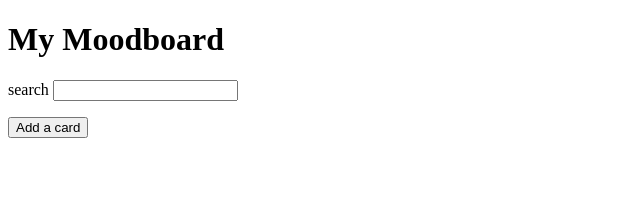
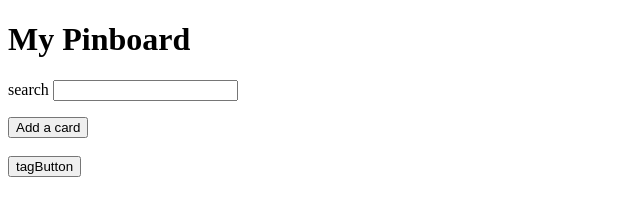
Before and after one commit to Maliceous/Pinboard, a plain HTML site: page index.html in a window 1280 px wide. Shown: the whole page, without its empty margins (0-640 px from the left). Drawn offline with Linux system fonts and the light colour scheme.

Commit message:
Update index with HTML skeleton

```diff
--- a/index.html
+++ b/index.html
@@ -14,14 +14,21 @@
 </head>
 
 <body>
-    <h1 class="header">My Moodboard</h1>
+    <body>
+    <h1 class="header">My Pinboard</h1>
     <div class="searchContainer">
       <label class="searchLabel">search</label>
       <input class="searchInput" />
       <p class="searchResult"></p>
       <button class="newCardButton">Add a card</button>
     </div>
-    <div class="cardContainer" id="cardContainer"></div>
-</body>
-
+    <div class="cardContainer">
+      <div class="card">
+        <img />
+        <div class="tagContainer">
+          <button class="tagButton">tagButton</button>
+        </div>
+      </div>
+    </div>
+  </body>
 </html>
```
